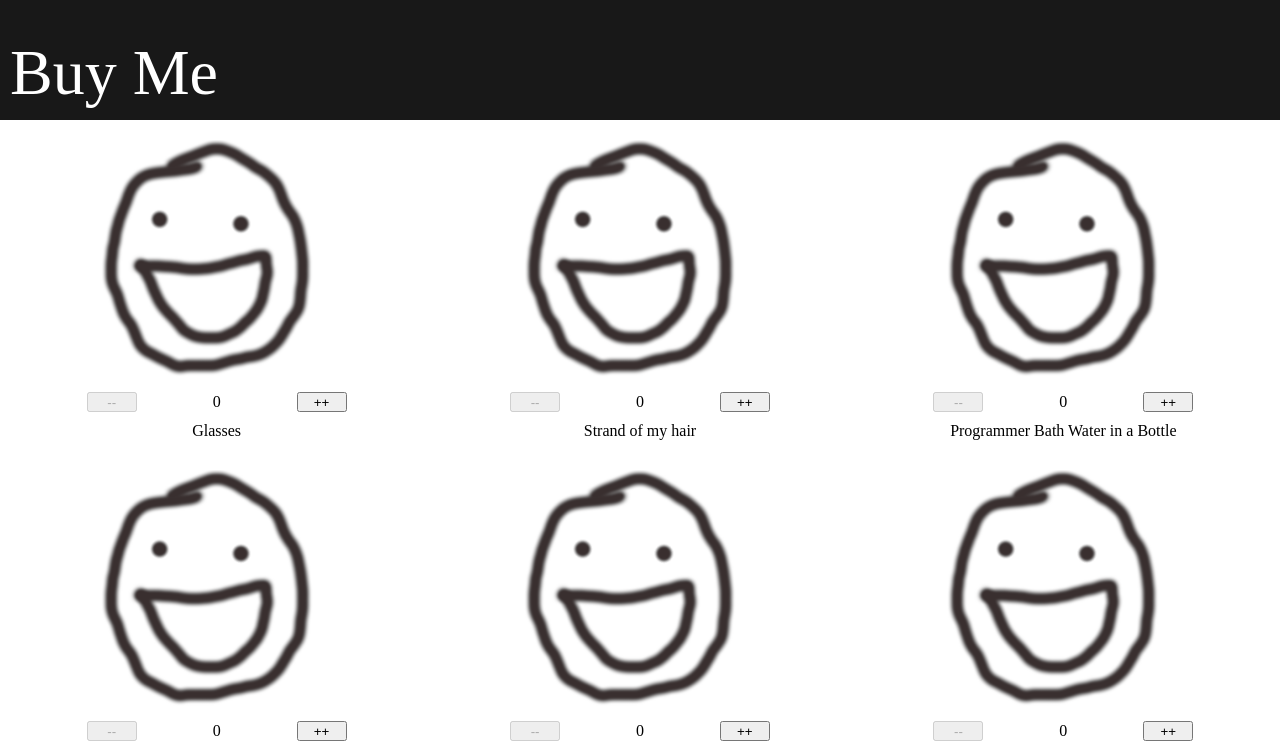
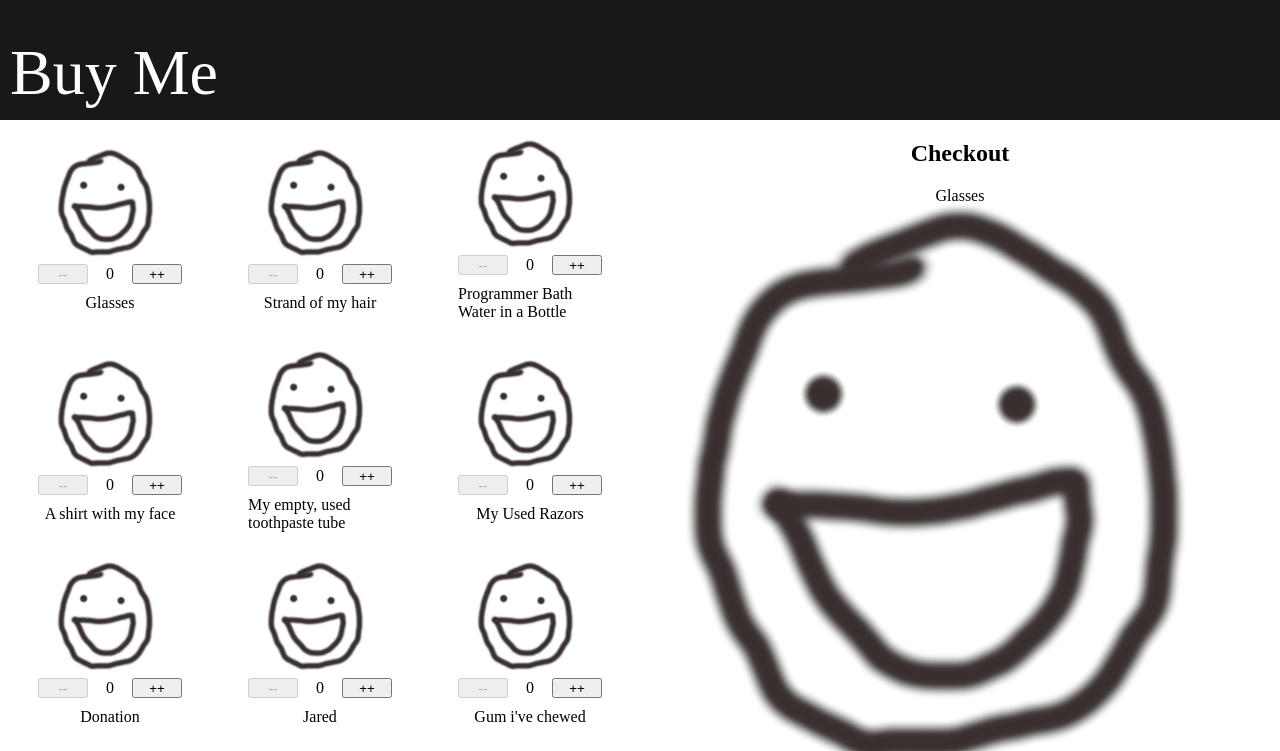
Before and after one commit to Joel-Singh/buy-me-shopping-cart, a React (Create React App) app: page /store in a window 1280 px wide. Shown: the top 751 px of the page. Built offline with nearby package versions, Linux system fonts and the light colour scheme; a web font is replaced by a local one.

Commit message:
Align elements in .store

```diff
--- a/src/index.css
+++ b/src/index.css
@@ -109,6 +109,12 @@ a {
   width: 50px;
 }
 
+.store {
+  display: grid;
+  grid-template-columns: 1fr 1fr;
+  height: 800px;
+}
+
 .checkout-preview {
   height: inherit;
 }
```
